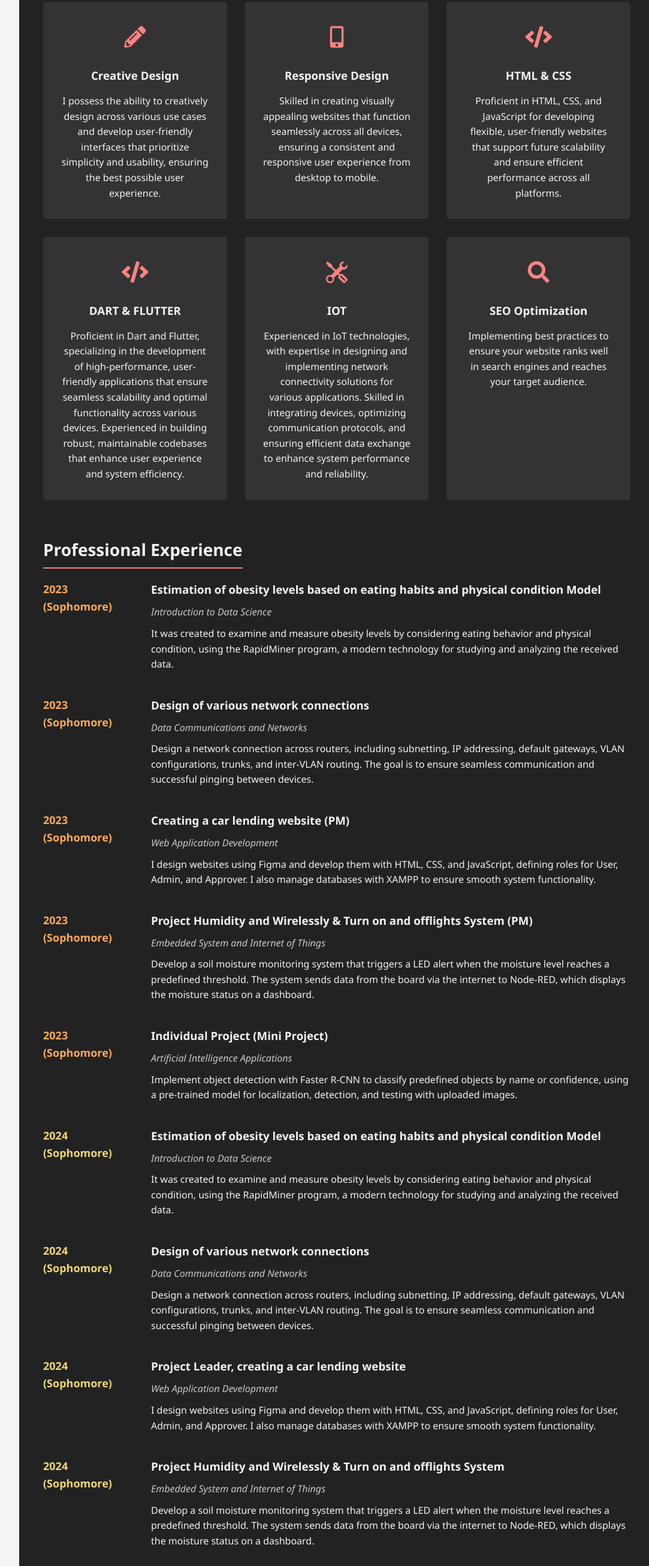
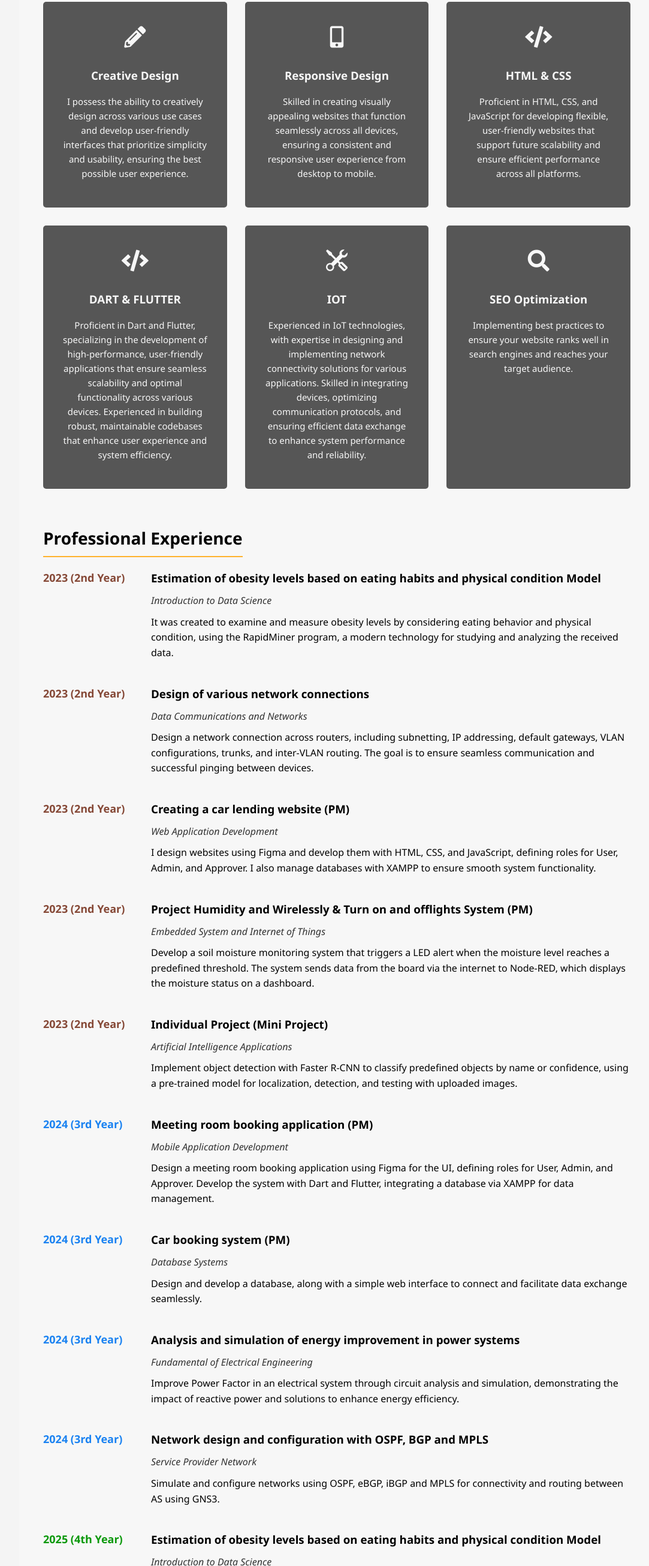
Before and after one commit to bbonds0007/profile, a plain HTML site: page index.html in a window 1280 px wide. Shown: the part 1820-4431 px from the top of the page at 60% size, without its empty margins (188-1271 px from the left). Drawn offline with nearby package versions, Linux system fonts and the light colour scheme.

Commit message:
Update project

```diff
--- a/home.css
+++ b/home.css
@@ -12,7 +12,7 @@ html {
 body {
     font-family: 'Segoe UI', Tahoma, Geneva, Verdana, sans-serif;
     line-height: 1.6;
-    color: #333;
+    color: #F7F7F7;
     background-color: #f4f4f4;
     overflow-x: hidden;
 }
@@ -30,8 +30,8 @@ a {
 /* Sidebar Styles */
 .sidebar {
     width: 220px;
-    background-color: #b05757;
-    color: white;
+    background-color: #F7F7F7;
+    color: #000000;
     display: flex;
     flex-direction: column;
     position: fixed;
@@ -82,17 +82,17 @@ a {
 }
 
 .nav-menu li {
-    border-top: 1px solid rgba(255, 255, 255, 0.1);
+    border-top: 1px solid #cbcbcb;
 }
 
 .nav-menu li:last-child {
-    border-bottom: 1px solid rgba(255, 255, 255, 0.1);
+    border-bottom: 1px solid #cbcbcb;
 }
 
 .nav-menu li a {
     display: block;
     padding: 15px;
-    color: white;
+    color: #000000;
     transition: background-color 0.3s;
     font-size: 14px;
 }
@@ -115,14 +115,14 @@ a {
     justify-content: center;
     width: 32px;
     height: 32px;
-    background-color: rgba(255, 255, 255, 0.2);
+    background-color: #F7F7F7;
     border-radius: 50%;
     transition: background-color 0.3s;
     font-size: 14px;
 }
 
 .social-icons a:hover {
-    background-color: rgba(255, 255, 255, 0.4);
+    background-color: #F7F7F7;
 }
 
 .copyright {
@@ -140,8 +140,8 @@ a {
 /* Content Styles */
 .content {
     flex-grow: 1;
-    background-color: #222;
-    color: #f4f4f4;
+    background-color: #F7F7F7;
+    color: #000000;
     padding: 40px;
     margin-left: 220px;
     width: calc(100% - 220px);
@@ -165,7 +165,7 @@ a {
     left: 0;
     width: 100%;
     height: 2px;
-    background-color: #fc8383;
+    background-color: #FFB22C;
 }
 
 .content-header p {
@@ -204,7 +204,7 @@ a {
     line-height: 1.8;
 }
 
-.btn {
+/* .btn {
     display: inline-block;
     background-color: #fff;
     color: #333;
@@ -217,7 +217,7 @@ a {
 .btn:hover {
     background-color: #fc8383;
     color: white;
-}
+} */
 
 /* Secondary Content Section Flip */
 .secondary-content {
@@ -233,7 +233,7 @@ a {
 }
 
 .skill-card {
-    background-color: #333;
+    background-color: #565656;
     border-radius: 5px;
     padding: 30px;
     text-align: center;
@@ -246,16 +246,23 @@ a {
 
 .skill-icon {
     font-size: 36px;
-    color: #fc8383;
+    color: #F7F7F7;
     margin-bottom: 20px;
 }
-.iot {
+/* .iot {
     font-size: 36px;
-    color: #fc8383;
+    color: #F7F7F7;
     margin-bottom: 20px;
+} */
+
+.skill-card h3 {
+    margin-bottom: 16px;
+    color: #F7F7F7;
 }
 
-.skill-card h3 {
+.skill-title {
+    font-size: 15px;
+    color: #F7F7F7;
     margin-bottom: 15px;
 }
 
@@ -273,7 +280,7 @@ a {
     left: 0;
     width: 100%;
     height: 2px;
-    background-color: #fc8383;
+    background-color: #FFB22C;
 }
 
 .experience-item {
@@ -285,21 +292,21 @@ a {
 .experience-year {
     flex: 0 0 150px;
     font-weight: bold;
-    color: #ffaa56;
+    color: #854836;
     font-size: 18px;
 }
 
 .experience-years {
     flex: 0 0 150px;
     font-weight: bold;
-    color: #f2d86f;
+    color: #1a82f1;
     font-size: 18px;
 }
 
 .experience-yearsed {
     flex: 0 0 150px;
     font-weight: bold;
-    color: #68f268;
+    color: #0a980a;
     font-size: 18px;
 }
 
--- a/index.html
+++ b/index.html
@@ -128,7 +128,8 @@
                 <i class="fas fa-pencil-alt"></i>
             </div>
             <h3>Creative Design</h3>
-            <p>I possess the ability to creatively design across various use cases and develop user-friendly
+            <p class="skill-title">I possess the ability to creatively design across various use cases and develop
+                user-friendly
                 interfaces that prioritize simplicity and usability, ensuring the best possible user experience.
             </p>
         </div>
@@ -138,7 +139,8 @@
                 <i class="fas fa-mobile-alt"></i>
             </div>
             <h3>Responsive Design</h3>
-            <p>Skilled in creating visually appealing websites that function seamlessly across all devices,
+            <p class="skill-title">Skilled in creating visually appealing websites that function seamlessly across all
+                devices,
                 ensuring a consistent and responsive user experience from desktop to mobile.
             </p>
         </div>
@@ -148,7 +150,8 @@
                 <i class="fas fa-code"></i>
             </div>
             <h3>HTML & CSS</h3>
-            <p>Proficient in HTML, CSS, and JavaScript for developing flexible, user-friendly websites that
+            <p class="skill-title">Proficient in HTML, CSS, and JavaScript for developing flexible, user-friendly
+                websites that
                 support future scalability and ensure efficient performance across all platforms.</p>
         </div>
 
@@ -157,7 +160,8 @@
                 <i class="fas fa-code"></i>
             </div>
             <h3>DART & FLUTTER</h3>
-            <p>Proficient in Dart and Flutter, specializing in the development of high-performance, user-friendly
+            <p class="skill-title">Proficient in Dart and Flutter, specializing in the development of high-performance,
+                user-friendly
                 applications that ensure seamless scalability and optimal functionality across various devices.
                 Experienced in building robust, maintainable codebases that enhance user experience and system
                 efficiency.</p>
@@ -168,7 +172,7 @@
                 <i class="bi bi-tools"></i>
             </div>
             <h3>IOT</h3>
-            <p>Experienced in IoT technologies, with expertise in designing and implementing network
+            <p class="skill-title">Experienced in IoT technologies, with expertise in designing and implementing network
                 connectivity solutions for various applications. Skilled in integrating devices, optimizing
                 communication protocols, and ensuring efficient data exchange to enhance system performance and
                 reliability.</p>
@@ -179,7 +183,8 @@
                 <i class="fas fa-search"></i>
             </div>
             <h3>SEO Optimization</h3>
-            <p>Implementing best practices to ensure your website ranks well in search engines and reaches your
+            <p class="skill-title">Implementing best practices to ensure your website ranks well in search engines and
+                reaches your
                 target audience.</p>
         </div>
 
@@ -190,7 +195,7 @@
         <h2 id="experience">Professional Experience</h2>
         <div class="experience-timeline">
             <div class="experience-item">
-                <div class="experience-year">2023 (Sophomore)</div>
+                <div class="experience-year">2023 (2nd Year)</div>
                 <div class="experience-details">
                     <h3>Estimation of obesity levels based on eating habits and physical condition Model</h3>
                     <p class="company">Introduction to Data Science</p>
@@ -200,7 +205,7 @@
                 </div>
             </div>
             <div class="experience-item">
-                <div class="experience-year">2023 (Sophomore)</div>
+                <div class="experience-year">2023 (2nd Year)</div>
                 <div class="experience-details">
                     <h3>Design of various network connections</h3>
                     <p class="company">Data Communications and Networks</p>
@@ -210,7 +215,7 @@
                 </div>
             </div>
             <div class="experience-item">
-                <div class="experience-year">2023 (Sophomore)</div>
+                <div class="experience-year">2023 (2nd Year)</div>
                 <div class="experience-details">
                     <h3>Creating a car lending website (PM)</h3>
                     <p class="company">Web Application Development</p>
@@ -220,7 +225,7 @@
                 </div>
             </div>
             <div class="experience-item">
-                <div class="experience-year">2023 (Sophomore)</div>
+                <div class="experience-year">2023 (2nd Year)</div>
                 <div class="experience-details">
                     <h3>Project Humidity and Wirelessly & Turn on and offlights System (PM)</h3>
                     <p class="company">Embedded System and Internet of Things</p>
@@ -230,7 +235,7 @@
                 </div>
             </div>
             <div class="experience-item">
-                <div class="experience-year">2023 (Sophomore)</div>
+                <div class="experience-year">2023 (2nd Year)</div>
                 <div class="experience-details">
                     <h3>Individual Project (Mini Project)</h3>
                     <p class="company">Artificial Intelligence Applications</p>
@@ -243,7 +248,48 @@
     <section class="experience-section">
         <div class="experience-timeline">
             <div class="experience-item">
-                <div class="experience-years">2024 (Sophomore)</div>
+                <div class="experience-years">2024 (3rd Year)</div>
+                <div class="experience-details">
+                    <h3>Meeting room booking application (PM)</h3>
+                    <p class="company">Mobile Application Development</p>
+                    <p>Design a meeting room booking application using Figma for the UI, defining roles for User, Admin,
+                        and Approver. Develop the system with Dart and Flutter, integrating a database via XAMPP for
+                        data management.</p>
+                </div>
+            </div>
+            <div class="experience-item">
+                <div class="experience-years">2024 (3rd Year)</div>
+                <div class="experience-details">
+                    <h3>Car booking system (PM)</h3>
+                    <p class="company">Database Systems</p>
+                    <p>Design and develop a database, along with a simple web interface to connect and facilitate data
+                        exchange seamlessly.</p>
+                </div>
+            </div>
+            <div class="experience-item">
+                <div class="experience-years">2024 (3rd Year)</div>
+                <div class="experience-details">
+                    <h3>Analysis and simulation of energy improvement in power systems</h3>
+                    <p class="company">Fundamental of Electrical Engineering</p>
+                    <p>Improve Power Factor in an electrical system through circuit analysis and simulation,
+                        demonstrating the impact of reactive power and solutions to enhance energy efficiency.</p>
+                </div>
+            </div>
+            <div class="experience-item">
+                <div class="experience-years">2024 (3rd Year)</div>
+                <div class="experience-details">
+                    <h3>Network design and configuration with OSPF, BGP and MPLS</h3>
+                    <p class="company">Service Provider Network</p>
+                    <p>Simulate and configure networks using OSPF, eBGP, iBGP and MPLS for connectivity and routing
+                        between AS using GNS3.</p>
+                </div>
+            </div>
+    </section>
+
+    <section class="experience-section">
+        <div class="experience-timeline">
+            <div class="experience-item">
+                <div class="experience-yearsed">2025 (4th Year)</div>
                 <div class="experience-details">
                     <h3>Estimation of obesity levels based on eating habits and physical condition Model</h3>
                     <p class="company">Introduction to Data Science</p>
@@ -253,7 +299,7 @@
                 </div>
             </div>
             <div class="experience-item">
-                <div class="experience-years">2024 (Sophomore)</div>
+                <div class="experience-yearsed">2025 (4th Year)</div>
                 <div class="experience-details">
                     <h3>Design of various network connections</h3>
                     <p class="company">Data Communications and Networks</p>
@@ -263,7 +309,7 @@
                 </div>
             </div>
             <div class="experience-item">
-                <div class="experience-years">2024 (Sophomore)</div>
+                <div class="experience-yearsed">2025 (4th Year)</div>
                 <div class="experience-details">
                     <h3>Project Leader, creating a car lending website</h3>
                     <p class="company">Web Application Development</p>
@@ -273,51 +319,7 @@
                 </div>
             </div>
             <div class="experience-item">
-                <div class="experience-years">2024 (Sophomore)</div>
-                <div class="experience-details">
-                    <h3>Project Humidity and Wirelessly & Turn on and offlights System</h3>
-                    <p class="company">Embedded System and Internet of Things</p>
-                    <p>Develop a soil moisture monitoring system that triggers a LED alert when the moisture level
-                        reaches a predefined threshold. The system sends data from the board via the internet to
-                        Node-RED, which displays the moisture status on a dashboard.</p>
-                </div>
-            </div>
-    </section>
-
-    <section class="experience-section">
-        <div class="experience-timeline">
-            <div class="experience-item">
-                <div class="experience-yearsed">2023 (Sophomore)</div>
-                <div class="experience-details">
-                    <h3>Estimation of obesity levels based on eating habits and physical condition Model</h3>
-                    <p class="company">Introduction to Data Science</p>
-                    <p>It was created to examine and measure obesity levels by considering eating behavior and physical
-                        condition, using the RapidMiner program, a modern technology for studying and analyzing the
-                        received data.</p>
-                </div>
-            </div>
-            <div class="experience-item">
-                <div class="experience-yearsed">2023 (Sophomore)</div>
-                <div class="experience-details">
-                    <h3>Design of various network connections</h3>
-                    <p class="company">Data Communications and Networks</p>
-                    <p>Design a network connection across routers, including subnetting, IP addressing, default
-                        gateways, VLAN configurations, trunks, and inter-VLAN routing. The goal is to ensure seamless
-                        communication and successful pinging between devices.</p>
-                </div>
-            </div>
-            <div class="experience-item">
-                <div class="experience-yearsed">2023 (Sophomore)</div>
-                <div class="experience-details">
-                    <h3>Project Leader, creating a car lending website</h3>
-                    <p class="company">Web Application Development</p>
-                    <p>I design websites using Figma and develop them with HTML, CSS, and JavaScript, defining roles for
-                        User, Admin, and Approver. I also manage databases with XAMPP to ensure smooth system
-                        functionality.</p>
-                </div>
-            </div>
-            <div class="experience-item">
-                <div class="experience-yearsed">2023 (Sophomore)</div>
+                <div class="experience-yearsed">2025 (4th Year)</div>
                 <div class="experience-details">
                     <h3>Project Humidity and Wirelessly & Turn on and offlights System</h3>
                     <p class="company">Embedded System and Internet of Things</p>
```
